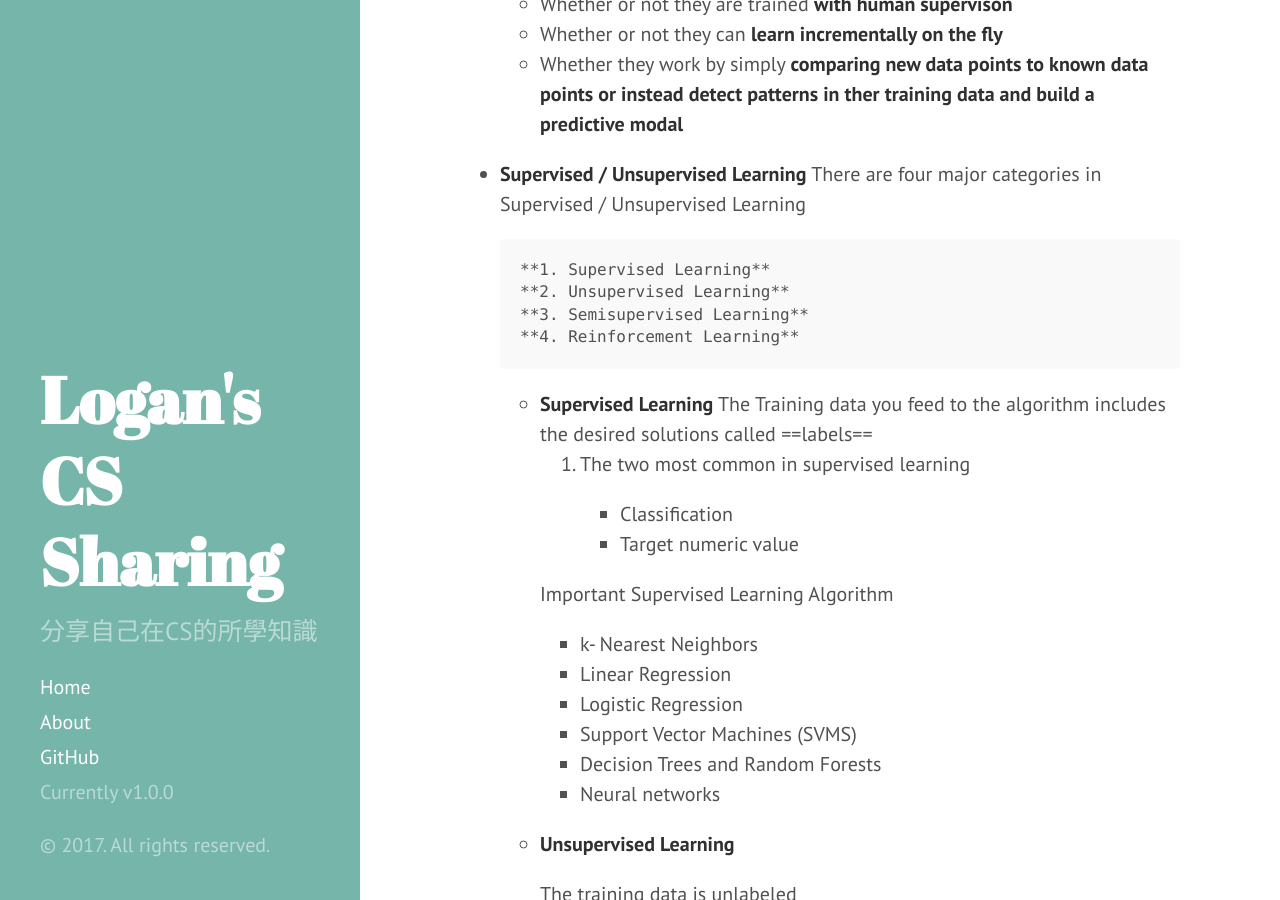
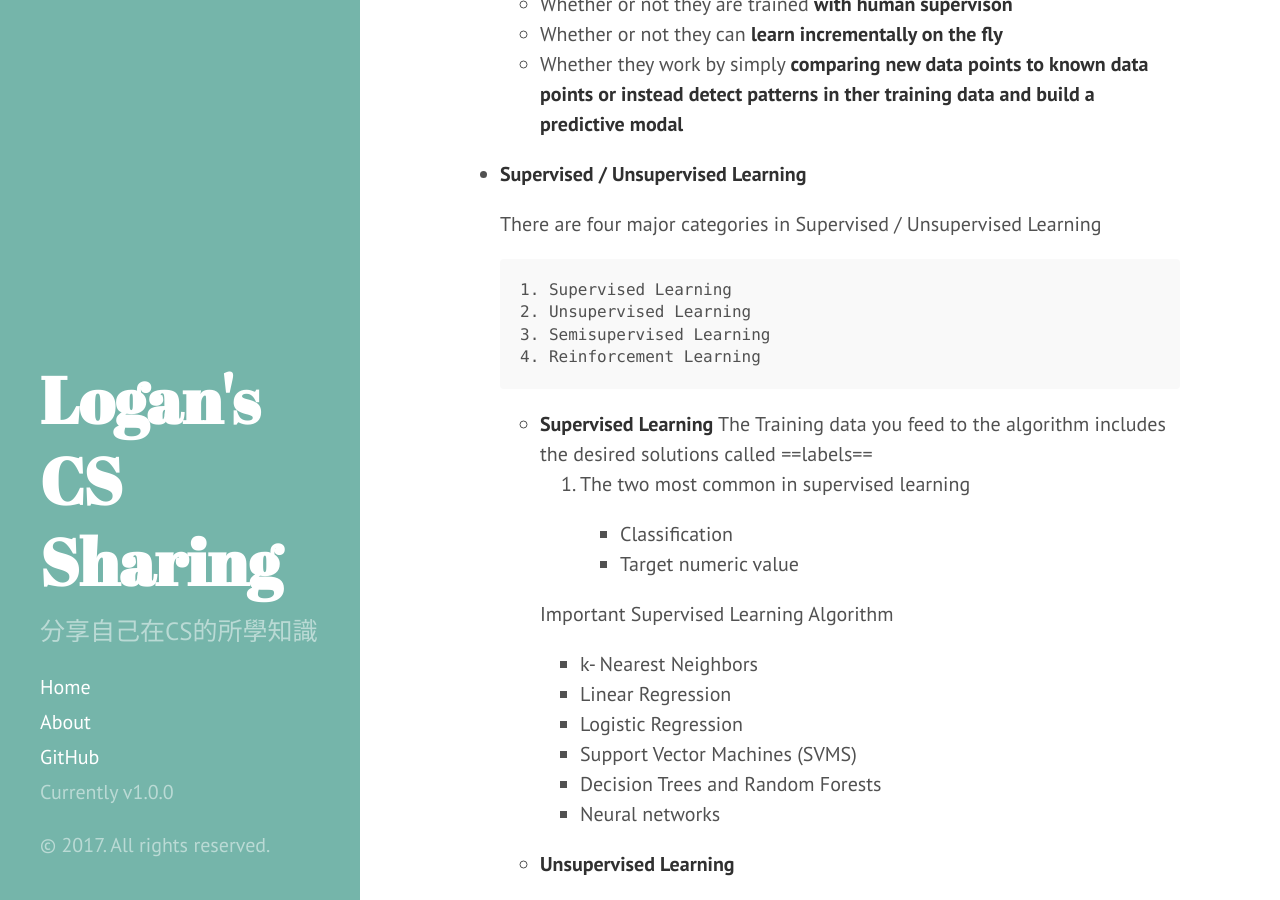
Before and after one commit to HermesKeng/HermesKeng.github.io, a Jekyll site: the page built from _posts/2017-09-11-Machine-Learning.md, in a window 1280 px wide and 900 px high, scrolled down 985 px. Built offline with Jekyll 4.4.1, drawn with Linux system fonts in a browser that asks for light colours; our own code applies the rules of GitHub Pages for plain Markdown files; Markdown is read by kramdown in place of the engine named in the settings.

```diff
--- a/_posts/2017-09-11-Machine-Learning.md
+++ b/_posts/2017-09-11-Machine-Learning.md
@@ -23,12 +23,13 @@
   - Whether they work by simply **comparing new data points to known data points or instead detect patterns in ther training data and build a predictive modal**
 
 - **Supervised / Unsupervised Learning**
+
   There are four major categories in Supervised / Unsupervised Learning
 
-      **1. Supervised Learning**
-      **2. Unsupervised Learning**
-      **3. Semisupervised Learning**
-      **4. Reinforcement Learning**
+      1. Supervised Learning
+      2. Unsupervised Learning
+      3. Semisupervised Learning
+      4. Reinforcement Learning
 
     - **Supervised Learning**
      The Training data you feed to the algorithm includes the desired solutions called ==labels==
```
